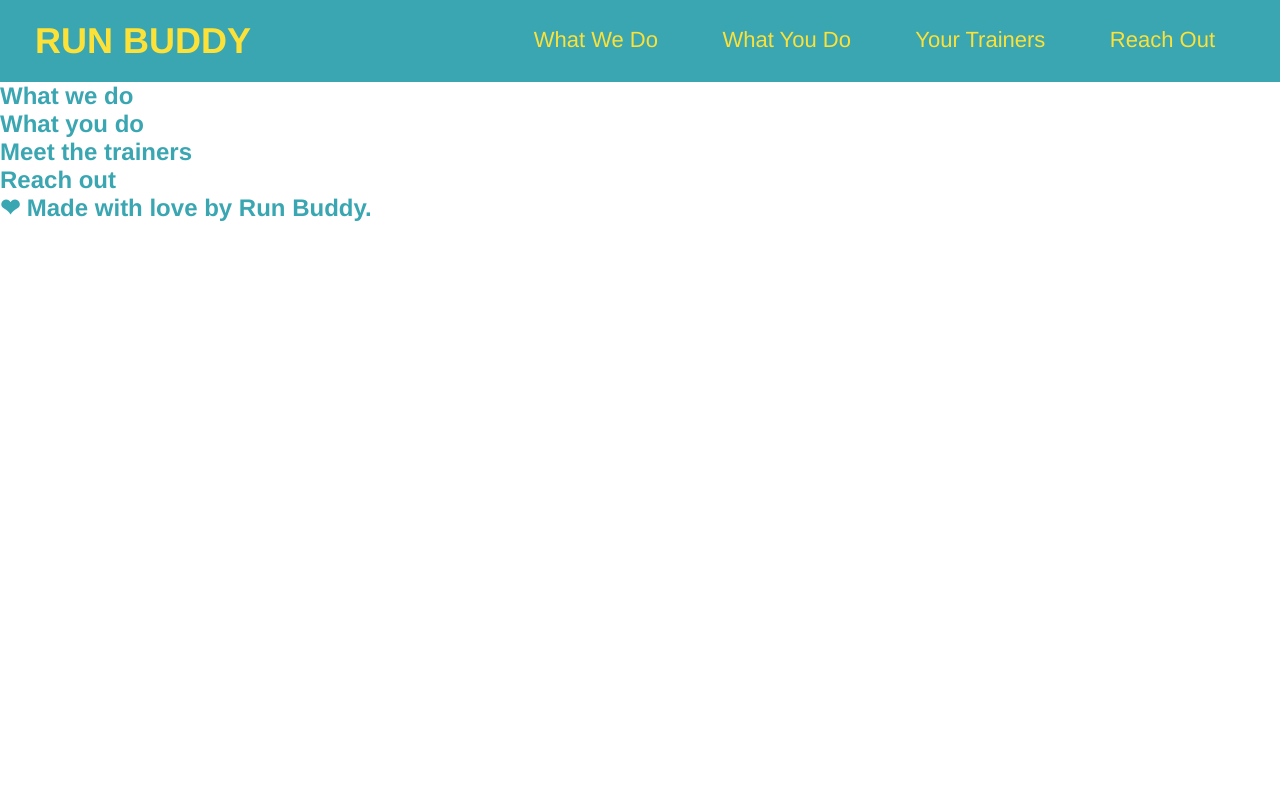
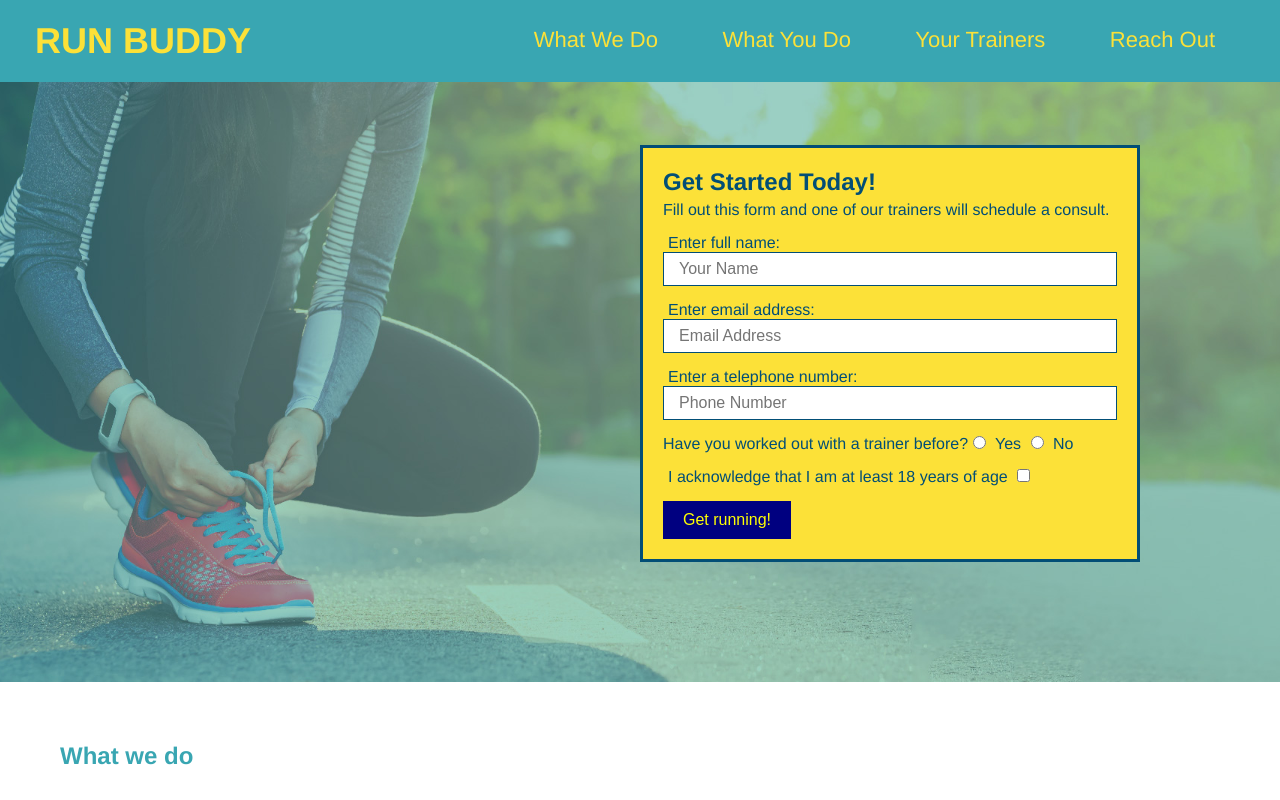
Before and after one commit to PaulThomasWI/run-buddy, a plain HTML site: page index.html in a window 1280 px wide. Shown: the top 800 px of the page. Drawn offline with Linux system fonts and the light colour scheme.

Commit message:
updated hero

```diff
--- a/assets/css/style.css
+++ b/assets/css/style.css
@@ -1,6 +1,7 @@
 * {
     margin: 0;
     padding: 0;
+    box-sizing: border-box;
 }
 
 body {
@@ -42,3 +43,82 @@ header nav ul li a {
     font-weight: lighter;
     font-size: 22px;
 }
+
+footer {
+    background: #FCE138;
+    width: 100%;
+    padding: 40px 35px;
+}
+
+footer h2 {
+    display: inline;
+    color: #024e76;
+    font-size: 30px;
+    margin: 0;
+}
+
+footer div {
+    float: right;
+    line-height: 1.5;
+    text-align: right;
+}
+
+footer a {
+    color: #024E76;
+}
+
+section {
+    padding: 60px;
+}
+
+/* hero style start */
+.hero {
+    background-image: url("../images/hero-bg.jpg");
+    height: 600px;
+    background-size: cover;
+    background-position: center;
+    position: relative;
+}
+/* hero style end */
+
+.hero-form {
+    color: #024E76;
+    background-color: #FCE138;
+    padding: 20px;
+    width: 500px;
+    border: solid 3px #024E76;
+    position: absolute;
+    bottom: 120px;
+    right: 140px;
+}
+
+.hero-form h3 {
+    margin: 0;
+    font-size: 24px;
+}
+
+.hero-form p {
+    margin: 5px 0 15px 0;
+}
+
+.form-input {
+    border: 1px solid #024e76;
+    display: block;
+    padding: 7px 15px;
+    font-size: 16px;
+    color: #024e76;
+    width: 100%;
+    margin-bottom: 15px;
+  }
+
+  .hero-form label {
+      margin: 0 5px;
+  }
+
+  .hero-form button {
+      background-color: navy;
+      color: yellow;
+      border: none;
+      padding: 10px 20px;
+      font-size: 16px;
+  }
--- a/index.html
+++ b/index.html
@@ -31,8 +31,65 @@
     	</header>
 
     	<!-- hero / jumbotron -->
-    	<section>
+    	<section class="hero">
+			<div class="hero-form">
+				<h3>Get Started Today!</h3>
+				<p>Fill out this form and one of our trainers will schedule a consult.</p>
+				<!-- Add form element -->
+				<form>
+					<label for="name">Enter full name:</label>
+					<input
+						type="text"
+						name="name"
+						id="name"
+						placeholder="Your Name"
+						class="form-input" />
+
+					<label for="email">Enter email address:</label>
+					<input
+						type="email"
+						id="email"
+						name="email"
+						placeholder="Email Address"
+						class="form-input"/>
+
+					<label for="phone">Enter a telephone number:</label>
+					<input
+						type="tel"
+						id="phone"
+						name="phone"
+						placeholder="Phone Number"
+						class="form-input" />
+					<p>
+						Have you worked out with a trainer before?
+						<input
+							type="radio"
+							name="trainer-confirm"
+							id="trainer-yes" />
+
+						<label for="trainer-yes">Yes</label>
+
+						<input
+							type="radio"
+							name="trainer-confirm"
+							id="trainer-no" />
+
+						<label for="trainer-no">No</label>
+					</p>
+					<p>
+						<label for="acknowledge">I acknowledge that I am at least 18 years of age</label>
+						<input
+							type="checkbox"
+							name="age-confirm"
+							id="acknowledge" />
+					</p>
+					<button type="submit">
+						Get running!
+					</button>
+				</form>
+			</div>
     	</section>
+		<!--- end hero -->
 
     	<!-- what we do -->
     	<section>
@@ -56,6 +113,11 @@
 
     	<footer>
     		<h2>❤ Made with love by Run Buddy.</h2>
+
+			<div>
+				<a href="#">Read Our Privacy Policy</a><br />
+				&copy; 2019 Run Buddy, Inc.
+			</div>
     	</footer>
     </body>
 </html>
```
Also changed, not shown: assets/images/hero-bg.jpg (added).
